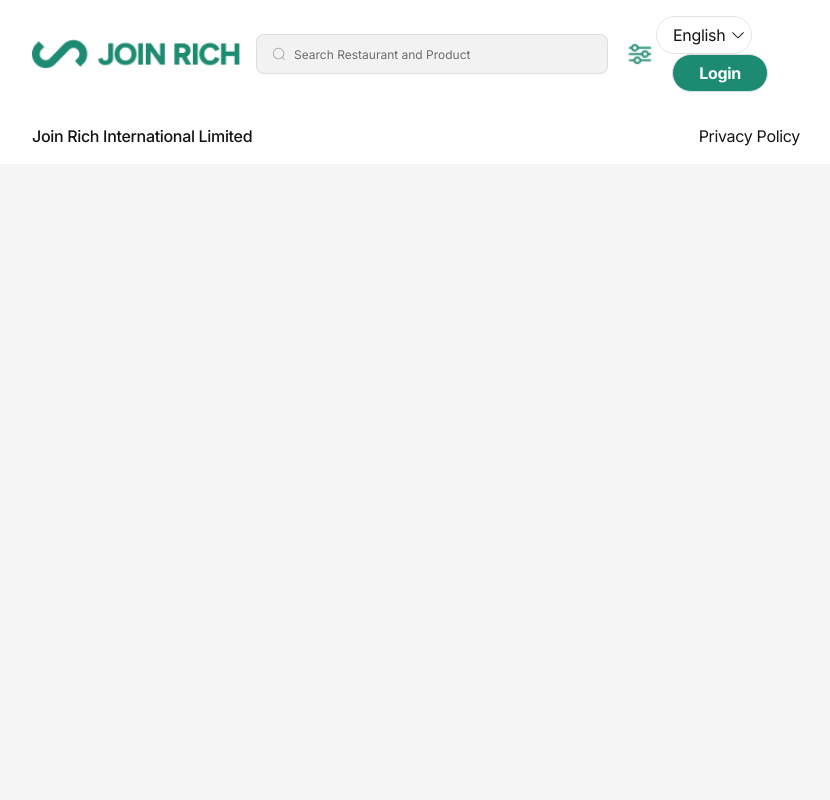
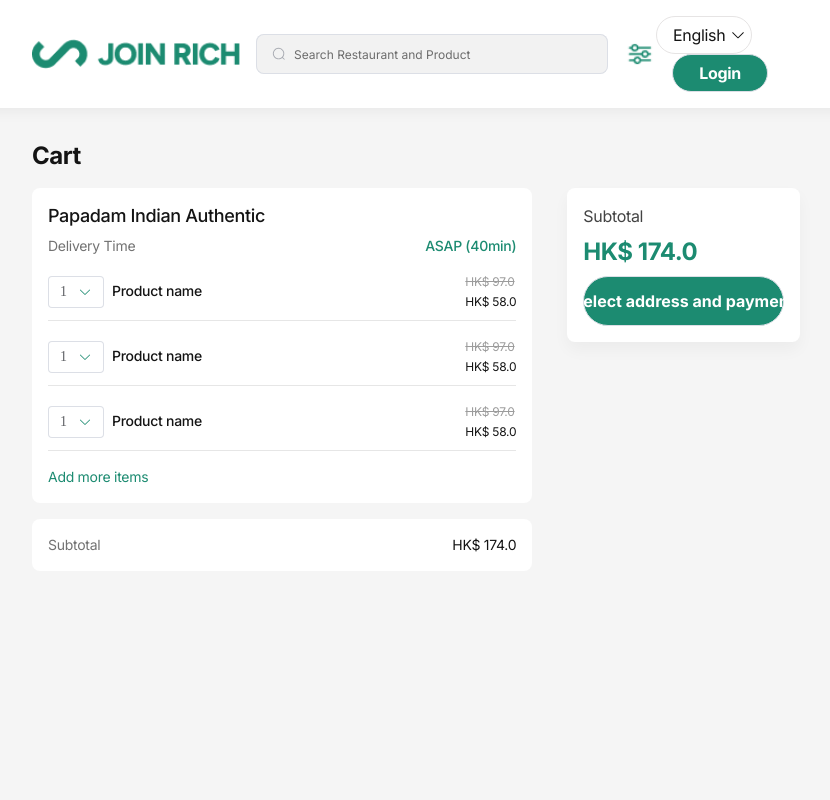
Before and after one commit to knhmb/Join-Rich-Takeaway, a Vue app: page /cart in a window 1280 px wide. Shown: the top 800 px of the page, without its empty margins (224-1054 px from the left). Built offline with nearby package versions, Linux system fonts and the light colour scheme; a web font is replaced by a local one.

Commit message:
Modifications

```diff
--- /dev/null
+++ b/src/components/cart/Left.vue
@@ -0,0 +1,198 @@
+<!-- eslint-disable vue/multi-word-component-names -->
+<template>
+  <div class="cart-left">
+    <base-card>
+      <h3>Papadam Indian Authentic</h3>
+      <div class="info">
+        <p>Delivery Time</p>
+        <p>ASAP (40min)</p>
+      </div>
+      <div class="item">
+        <div class="left">
+          <el-select v-model="value" placeholder="Select"> </el-select>
+          <span>Product name</span>
+        </div>
+        <div class="right">
+          <p class="price">HK$ 97.0</p>
+          <p class="discount">HK$ 58.0</p>
+        </div>
+      </div>
+      <div class="item">
+        <div class="left">
+          <el-select v-model="value" placeholder="Select"> </el-select>
+          <span>Product name</span>
+        </div>
+        <div class="right">
+          <p class="price">HK$ 97.0</p>
+          <p class="discount">HK$ 58.0</p>
+        </div>
+      </div>
+      <div class="item">
+        <div class="left">
+          <el-select v-model="value" placeholder="Select"> </el-select>
+          <span>Product name</span>
+        </div>
+        <div class="right">
+          <p class="price">HK$ 97.0</p>
+          <p class="discount">HK$ 58.0</p>
+        </div>
+      </div>
+      <p class="add-more">Add more items</p>
+    </base-card>
+    <base-card>
+      <div class="total">
+        <p>Subtotal</p>
+        <p>HK$ 174.0</p>
+      </div>
+    </base-card>
+  </div>
+</template>
+
+<script>
+export default {
+  data() {
+    return {
+      value: 1,
+    };
+  },
+};
+</script>
+
+<style scoped>
+.cart-left {
+  height: 100vh;
+}
+.cart-left h3 {
+  font-family: "Inter";
+  font-style: normal;
+  font-weight: 500;
+  font-size: 18px;
+  line-height: 24px;
+  letter-spacing: -0.02em;
+  color: #141414;
+  margin-bottom: 0.5rem;
+}
+
+.cart-left .info p {
+  font-family: "Inter";
+  font-style: normal;
+  font-size: 14px;
+  line-height: 20px;
+  letter-spacing: -0.02em;
+}
+
+.cart-left .info {
+  display: flex;
+  align-items: center;
+  justify-content: space-between;
+}
+
+.cart-left .info p:first-of-type {
+  font-weight: 400;
+  color: rgba(20, 20, 20, 0.6);
+}
+.cart-left .info p:last-of-type {
+  font-weight: 500;
+  color: #1c8b71;
+}
+
+.cart-left .el-select {
+  width: 3.5rem;
+}
+
+.cart-left :deep(.el-input__inner) {
+  font-family: "Inter";
+  font-style: normal;
+  font-weight: 600;
+  font-size: 14px;
+  line-height: 20px;
+  text-align: center;
+  letter-spacing: -0.02em;
+  color: #1c8b71;
+}
+
+.cart-left :deep(.el-icon) {
+  color: #1c8b71;
+}
+
+.cart-left .item {
+  display: flex;
+  align-items: center;
+  justify-content: space-between;
+  margin: 1rem 0;
+  border-bottom: 1px solid #e6e6e6;
+  padding-bottom: 0.5rem;
+}
+
+.cart-left .item .left span {
+  font-family: "Inter";
+  font-style: normal;
+  font-weight: 500;
+  font-size: 14px;
+  line-height: 20px;
+  letter-spacing: -0.02em;
+  color: #141414;
+  margin-left: 0.5rem;
+}
+
+.cart-left .item .right p {
+  font-family: "Inter";
+  font-style: normal;
+  font-weight: 400;
+  font-size: 12px;
+  line-height: 20px;
+  letter-spacing: -0.02em;
+}
+
+.cart-left .item .right p.price {
+  text-decoration-line: line-through;
+  color: #9c9c9c;
+}
+
+.cart-left .item .right p.discount {
+  color: #141414;
+}
+
+.cart-left .total {
+  display: flex;
+  align-items: center;
+  justify-content: space-between;
+}
+
+.cart-left .total p {
+  font-family: "Inter";
+  font-style: normal;
+  font-weight: 400;
+  font-size: 14px;
+  line-height: 20px;
+  letter-spacing: -0.02em;
+}
+
+.cart-left .total p:first-of-type {
+  color: rgba(20, 20, 20, 0.6);
+}
+.cart-left .total p:last-of-type {
+  color: #141414;
+}
+
+.cart-left .el-button {
+  margin-top: 1rem;
+  padding-top: 1.5rem;
+  padding-bottom: 1.5rem;
+}
+
+.cart-left p.add-more {
+  font-family: "Inter";
+  font-style: normal;
+  font-weight: 400;
+  font-size: 14px;
+  line-height: 20px;
+  letter-spacing: -0.02em;
+  color: #1c8b71;
+  cursor: pointer;
+}
+
+.cart-left .card:last-of-type {
+  margin-top: 1rem;
+}
+</style>
--- /dev/null
+++ b/src/components/cart/Right.vue
@@ -0,0 +1,42 @@
+<!-- eslint-disable vue/multi-word-component-names -->
+<template>
+  <div class="cart-right">
+    <base-card>
+      <p class="subtotal">Subtotal</p>
+      <p class="price">HK$ 174.0</p>
+      <base-button>Select address and payment</base-button>
+    </base-card>
+  </div>
+</template>
+
+<style scoped>
+.cart-right .card {
+  box-shadow: 0px 8px 16px rgba(0, 0, 0, 0.04);
+}
+
+.cart-right p {
+  font-family: "Inter";
+  font-style: normal;
+  letter-spacing: -0.02em;
+}
+
+.cart-right p.subtotal {
+  font-weight: 400;
+  font-size: 16px;
+  line-height: 24px;
+  color: rgba(20, 20, 20, 0.8);
+}
+
+.cart-right p.price {
+  font-weight: 600;
+  font-size: 24px;
+  line-height: 32px;
+  color: #1c8b71;
+  margin: 0.5rem 0;
+}
+
+.cart-right .el-button {
+  padding-top: 1.5rem;
+  padding-bottom: 1.5rem;
+}
+</style>
--- /dev/null
+++ b/src/pages/Cart.vue
@@ -0,0 +1,45 @@
+<!-- eslint-disable vue/multi-word-component-names -->
+<template>
+  <section class="cart">
+    <base-container>
+      <h2>Cart</h2>
+      <el-row :gutter="35">
+        <el-col :span="16">
+          <Left />
+        </el-col>
+        <el-col :span="8">
+          <Right />
+        </el-col>
+      </el-row>
+    </base-container>
+  </section>
+</template>
+
+<script>
+import Left from "@/components/cart/Left.vue";
+import Right from "@/components/cart/Right.vue";
+
+export default {
+  components: {
+    Right,
+    Left,
+  },
+};
+</script>
+
+<style scoped>
+.cart {
+  margin-top: 1rem;
+}
+
+.cart h2 {
+  font-family: "Inter";
+  font-style: normal;
+  font-weight: 600;
+  font-size: 24px;
+  line-height: 32px;
+  letter-spacing: -0.02em;
+  color: #141414;
+  margin-bottom: 1rem;
+}
+</style>
--- a/src/route.js
+++ b/src/route.js
@@ -3,6 +3,7 @@ import { createRouter, createWebHistory } from "vue-router";
 import Home from "@/pages/Home";
 import PrivacyPolicy from "@/pages/PrivacyPolicy";
 import Restaurant from "@/pages/Restaurant";
+import Cart from "@/pages/Cart";
 
 const router = createRouter({
   history: createWebHistory(),
@@ -11,6 +12,7 @@ const router = createRouter({
     { path: "/home", component: Home },
     { path: "/privacy-policy", component: PrivacyPolicy },
     { path: "/restaurant", component: Restaurant },
+    { path: "/cart", component: Cart },
   ],
 });
 
```
